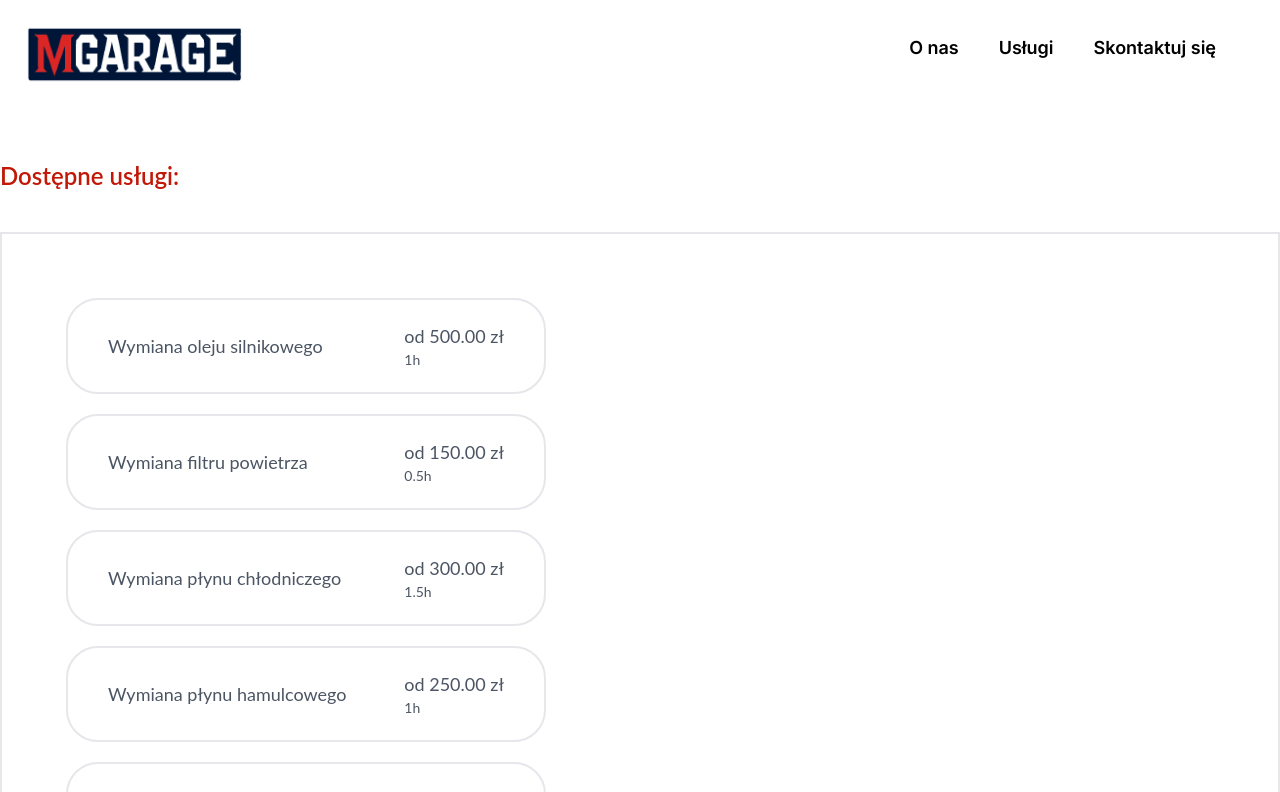
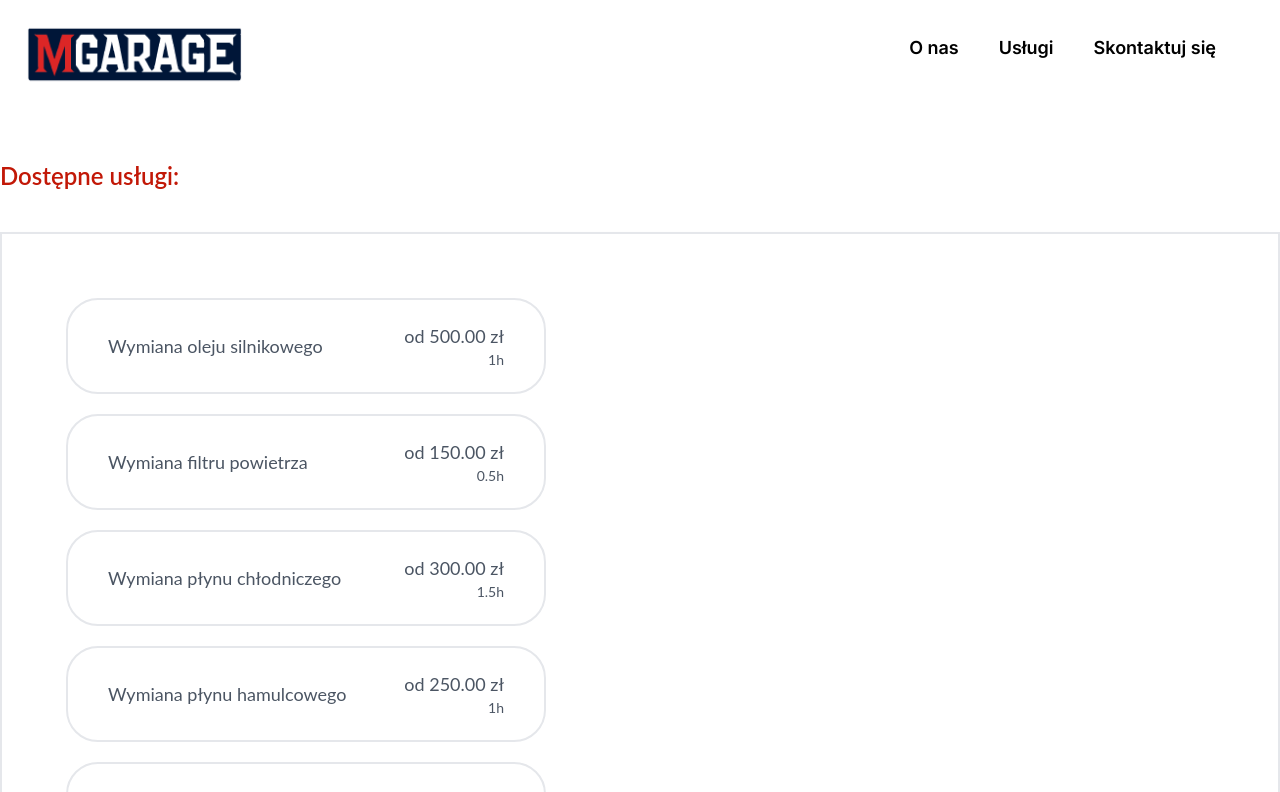
Before and after one commit to mg300/mgarage, a Next.js app: page /book in a window 1280 px wide. Shown: the top 792 px of the page. Built offline with nearby package versions, Linux system fonts and the light colour scheme.

Commit message:
fix: styling

```diff
--- a/src/app/book/page.tsx
+++ b/src/app/book/page.tsx
@@ -297,7 +297,7 @@ function Page() {
                     peer-checked:border-red-400 peer-checked:text-red-800 text-gray-600 rounded-[2rem] cursor-pointer `}
                   >
                     <p className="text-sm lg:text-lg">{service.title}</p>
-                    <div>
+                    <div className="min-w-[7rem] text-right">
                       <p className="text-sm lg:text-lg">od {service.price.toFixed(2)} zł</p>
                       <p className="text-sm">{service.time}</p>
                     </div>
```
